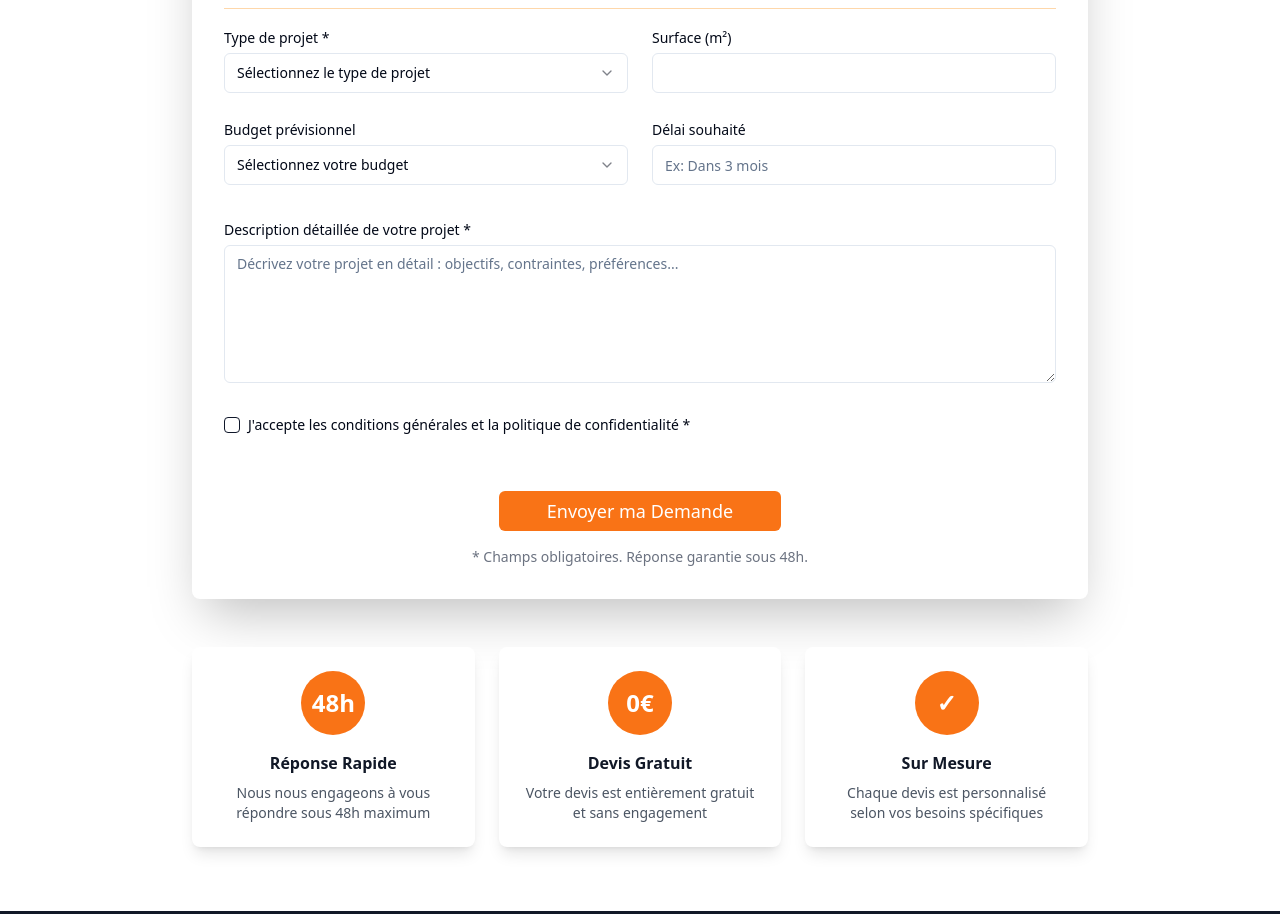
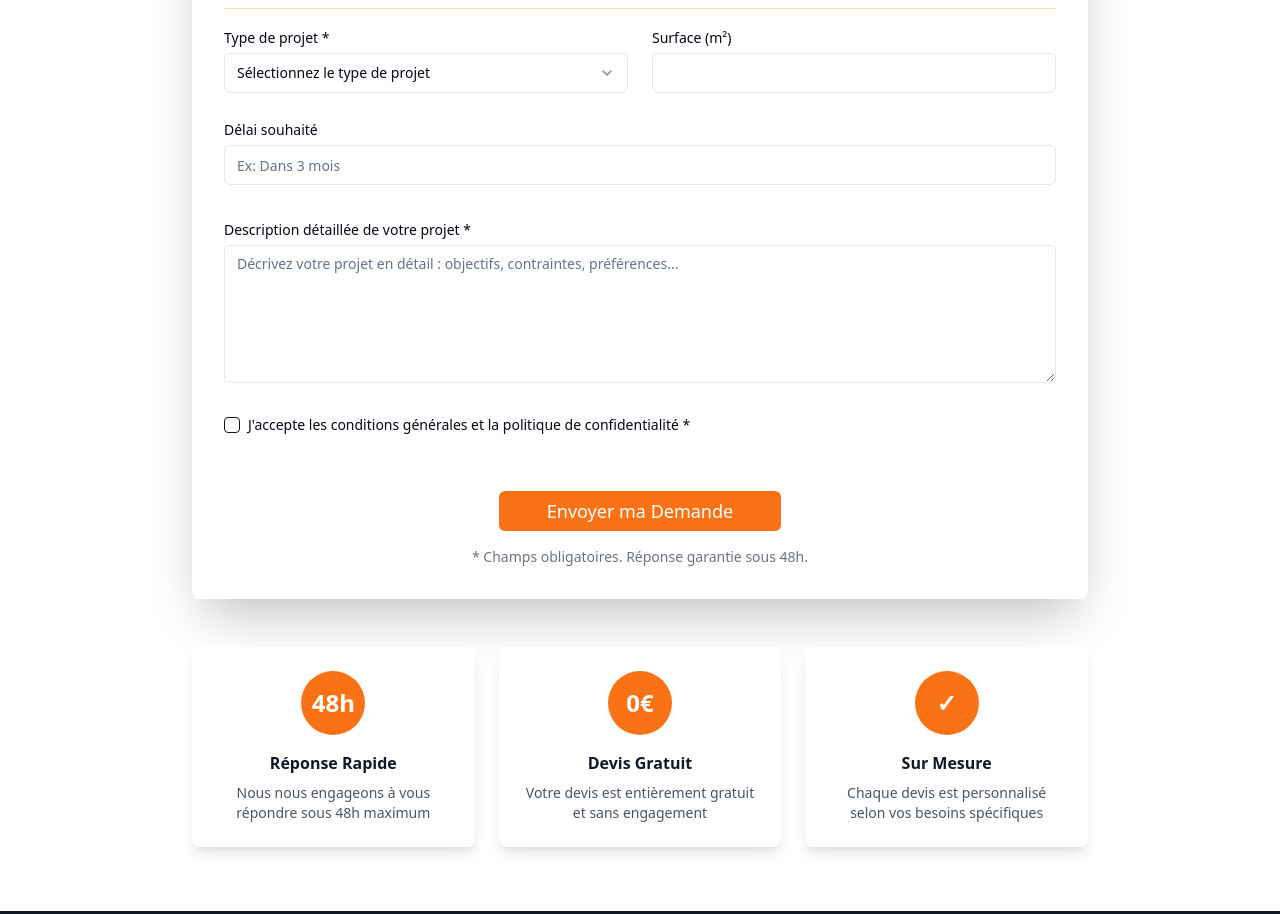
Before and after one commit to AMA-92/univers-bati-group, a React (Vite) app: page /devis in a window 1280 px wide. Shown: the part 1088-2002 px from the top of the page. Built offline with nearby package versions, Linux system fonts and the light colour scheme.

Commit message:
Remove "budget prévisionnel" field
Remove the "budget prévisionnel" field from the quote request form.

```diff
--- a/src/contexts/AdminContext.tsx
+++ b/src/contexts/AdminContext.tsx
@@ -1,3 +1,4 @@
+
 import { createContext, useContext, useState, ReactNode, useEffect } from 'react';
 
 interface SiteSettings {
@@ -33,7 +34,6 @@ interface QuoteRequest {
   codePostal: string;
   typeProjet: string;
   surface: string;
-  budget: string;
   delai: string;
   description: string;
   dateCreated: string;
--- a/src/pages/Devis.tsx
+++ b/src/pages/Devis.tsx
@@ -25,7 +25,6 @@ const Devis = () => {
     codePostal: '',
     typeProjet: '',
     surface: '',
-    budget: '',
     delai: '',
     description: '',
     accepteConditions: false
@@ -61,7 +60,6 @@ const Devis = () => {
       codePostal: formData.codePostal,
       typeProjet: formData.typeProjet,
       surface: formData.surface,
-      budget: formData.budget,
       delai: formData.delai,
       description: formData.description
     });
@@ -82,7 +80,6 @@ const Devis = () => {
       codePostal: '',
       typeProjet: '',
       surface: '',
-      budget: '',
       delai: '',
       description: '',
       accepteConditions: false
@@ -99,15 +96,6 @@ const Devis = () => {
     'Plomberie',
     'Électricité',
     'Autres'
-  ];
-
-  const budgetRanges = [
-    'Moins de 500 000 FCFA',
-    '500 000 - 1 250 000 FCFA',
-    '1 250 000 - 2 500 000 FCFA',
-    '2 500 000 - 5 000 000 FCFA',
-    '5 000 000 - 10 000 000 FCFA',
-    'Plus de 10 000 000 FCFA'
   ];
 
   return (
@@ -262,22 +250,7 @@ const Devis = () => {
                           className="mt-1"
                         />
                       </div>
-                      <div>
-                        <Label htmlFor="budget">Budget prévisionnel</Label>
-                        <Select value={formData.budget} onValueChange={(value) => handleInputChange('budget', value)}>
-                          <SelectTrigger className="mt-1">
-                            <SelectValue placeholder="Sélectionnez votre budget" />
-                          </SelectTrigger>
-                          <SelectContent>
-                            {budgetRanges.map((range) => (
-                              <SelectItem key={range} value={range}>
-                                {range}
-                              </SelectItem>
-                            ))}
-                          </SelectContent>
-                        </Select>
-                      </div>
-                      <div>
+                      <div className="md:col-span-2">
                         <Label htmlFor="delai">Délai souhaité</Label>
                         <Input
                           id="delai"
```
